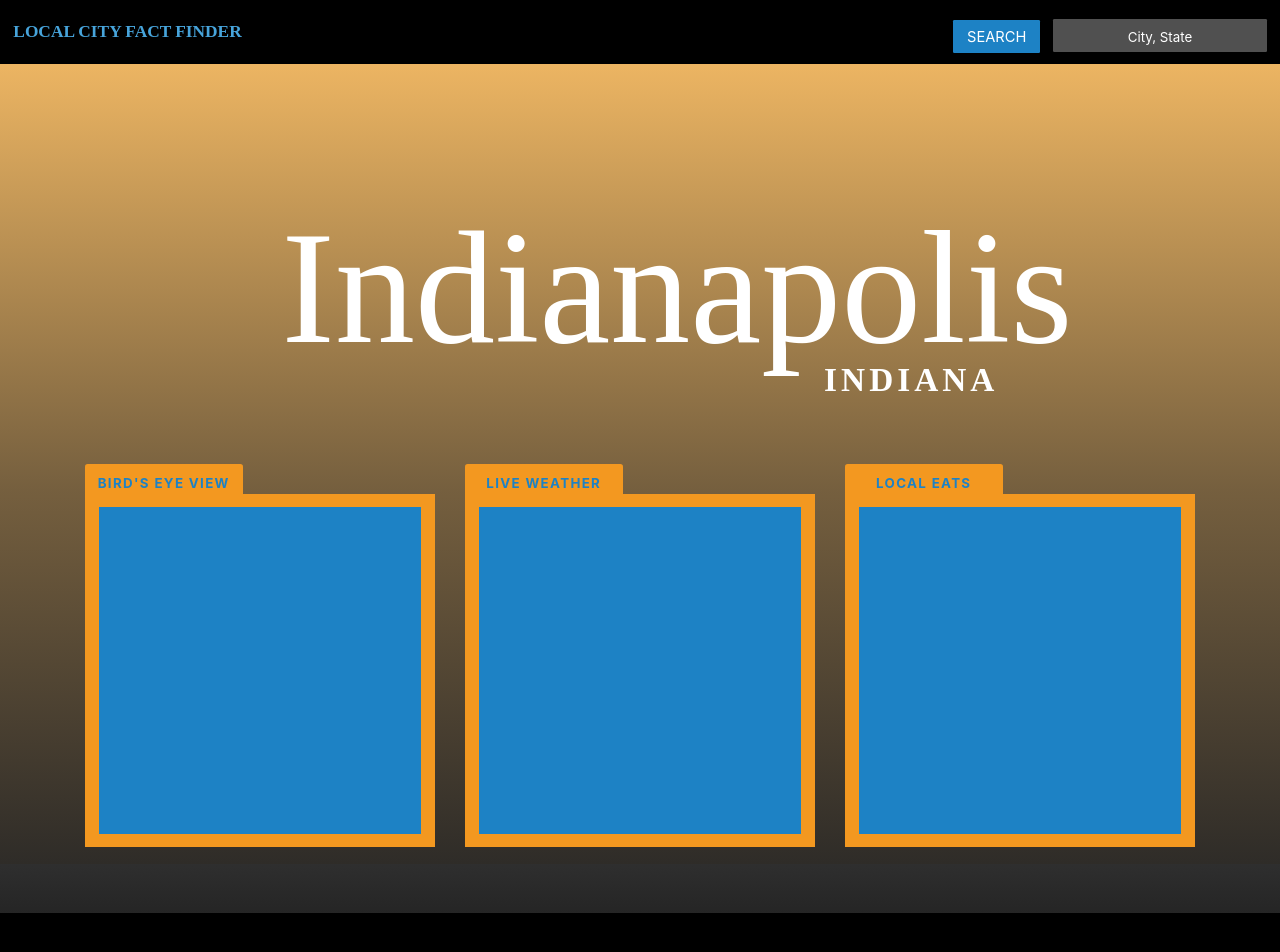
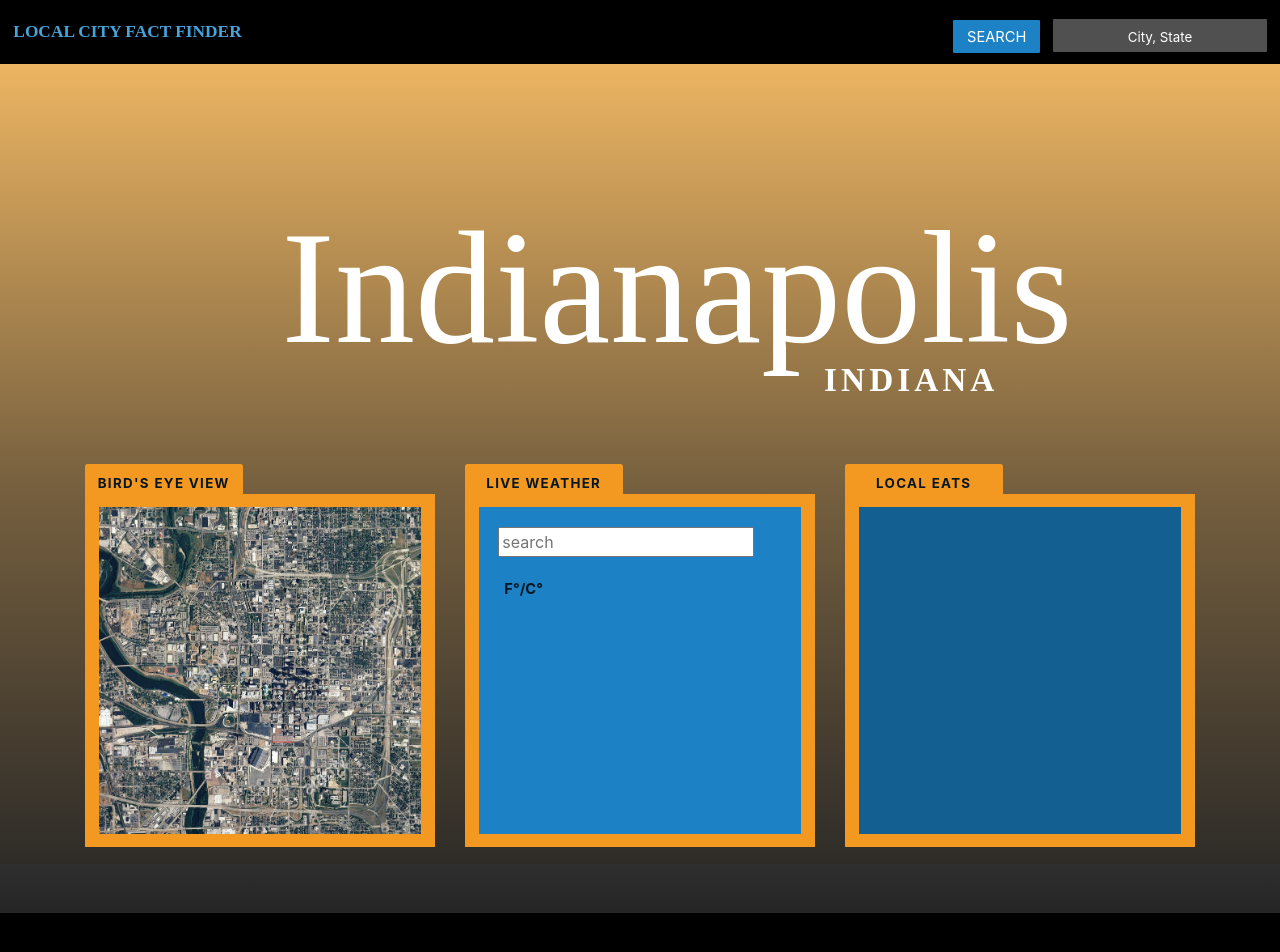
Before and after one commit to rachelclayton26/24HourProject, a React (Create React App) app in the folder client/: page / in a window 1280 px wide. Shown: the top 952 px of the page. Built offline with nearby package versions, Linux system fonts and the light colour scheme; no server answers.

Commit message:
working site v1

```diff
--- a/client/src/App.css
+++ b/client/src/App.css
@@ -110,7 +110,7 @@
   text-align: center;
   font-size: 10pt;
   text-transform: uppercase;
-  color:#1d82c5;
+  color:#051622;
   line-height: 23pt;
   font-weight: bold;
   letter-spacing: 1pt;
@@ -126,7 +126,7 @@
 
 .nasaFetch{
   height: 245pt;
-  width: 92%;
+  width: 322px;
   margin-left: auto;
   margin-right: auto;
   background-color: #1d82c5;
@@ -134,9 +134,15 @@
   position: inherit;
 }
 
+#bird{
+  width: 322px;
+  height: 245pt;
+  object-fit: cover;
+}
+
 .weatherFetch{
   height: 245pt;
-  width: 92%;
+  width: 322px;
   margin-left: auto;
   margin-right: auto;
   background-color: #1d82c5;
@@ -146,10 +152,10 @@
 
 .eatsFetch{
   height: 245pt;
-  width: 92%;
+  width: 322px;
   margin-left: auto;
   margin-right: auto;
-  background-color: #1d82c5;
+  background-color: #135f92;
   z-index: 2;
   position: inherit;
 }
@@ -252,7 +258,7 @@
     text-align: center;
     font-size: 10pt;
     text-transform: uppercase;
-    color:#1d82c5;
+    color:#051622;
     line-height: 23pt;
     font-weight: bold;
     letter-spacing: 1pt;
@@ -293,7 +299,7 @@
     width: 92%;
     margin-left: auto;
     margin-right: auto;
-    background-color: #1d82c5;
+    background-color: #135f92;
     z-index: 2;
     position: inherit;
   }
@@ -423,7 +429,7 @@
     text-align: center;
     font-size: 10pt;
     text-transform: uppercase;
-    color:#1d82c5;
+    color:#051622;
     line-height: 23pt;
     font-weight: bold;
     letter-spacing: 1pt;
@@ -463,7 +469,7 @@
     width: 92%;
     margin-left: auto;
     margin-right: auto;
-    background-color: #1d82c5;
+    background-color: #135f92;
     z-index: 2;
     position: inherit;
   }
@@ -593,7 +599,7 @@
     text-align: center;
     font-size: 10pt;
     text-transform: uppercase;
-    color:#1d82c5;
+    color:#051622;
     line-height: 23pt;
     font-weight: bold;
     letter-spacing: 1pt;
@@ -633,7 +639,7 @@
     width: 92%;
     margin-left: auto;
     margin-right: auto;
-    background-color: #1d82c5;
+    background-color: #135f92;
     z-index: 2;
     position: inherit;
   }
--- a/client/src/App.js
+++ b/client/src/App.js
@@ -1,4 +1,6 @@
-import logo from './logo.svg';
+import Nasa from "./components/NASA";
+import Weather from "./components/Weather"
+import bird from "./assets/bird.jpeg"
 import './App.css';
 import 'bootstrap/dist/css/bootstrap.min.css'
 <link href="http://fonts.cdnfonts.com/css/brusher" rel="stylesheet"></link>
@@ -30,13 +32,17 @@ function App() {
             <div class="col-sm">
               <div className="header">Bird's Eye View</div>
               <div className="fetchContainers">
-                <div className="nasaFetch"></div>
+                <div className="nasaFetch">
+                  {/* <Nasa /> */}
+                  <img id="bird" src={bird}></img>
+                </div>
               </div>
             </div>
             <div class="col-sm">
             <div className="header">Live Weather</div>
               <div className="fetchContainers">
                 <div className="weatherFetch"></div>
+                <Weather />
               </div>
             </div>
             <div class="col-sm">
--- /dev/null
+++ b/client/src/components/NASA.js
@@ -0,0 +1,36 @@
+import { useState, useEffect } from "react";
+const key = "OvrxrgwbLdNgnfNdzJ2XBn7FjNPeo3qXF4i0byF78";
+const baseUrl = "https://api.nasa.gov/planetary/earth/imagery";
+
+const Nasa = (props) => {
+  const latitude = props.coords.lat;
+  const longitude = props.coords.lon;
+  const dates = new Date().toISOString().split("T")[0];
+
+  const urlForImage = `${baseUrl}?lon=${longitude}&lat=${latitude}&date=${dates}&dim=0.19&api_key=${key}`;
+
+  const [result, setResult] = useState({});
+
+  useEffect(() => {
+    fetchImage();
+  });
+
+  const fetchImage = async () => {
+    console.log(urlForImage);
+    fetch(urlForImage)
+      .then((res) => {
+        console.log("res:", res);
+        return res.url;
+      })
+      .then((res) => {
+        console.log(res);
+        setResult(res);
+      });
+  };
+  return (
+    <div>
+      <img src={result} alt="pic"></img>
+    </div>
+  );
+};
+export default Nasa;
--- /dev/null
+++ b/client/src/components/Weather.js
@@ -0,0 +1,80 @@
+import React from 'react';
+import {useState} from 'react';
+import "./weather.css";
+
+const api ={
+key: "07eaa6a8ac52b5a89c32ab04f65d24c2",
+base: "https://api.openweathermap.org/data/2.5/"
+}
+
+function tempCelcius(f){
+    return(f-32)*(5/9);
+}
+
+function Weather() {
+  const [query, setQuery] = useState('')
+  const [weather, setWeather] = useState({})
+  const [temperature, setTemperature] = useState('')
+  const [tempToggle, setTempToggle] = useState('');
+
+  const search = e => {
+    if(e.key==="Enter") {
+      fetch(`${api.base}weather?q=${query}&units=imperial&appid=${api.key}`)
+      .then( res => res.json())
+      .then(result => {
+        setWeather(result);
+        setQuery('');
+        console.log(result);
+    });
+  }
+}
+
+  const dateBuilder = (d) => {
+    let months = ["January", "February", "March", "April", "May", "June", "July", "August", "September", "October", "November", "December"];
+
+    let days = ["Sunday", "Monday", "Tuesday", "Wednesday", "Thursday", "Friday", "Saturday"];
+
+    let day = days[d.getDay()];
+    let date = d.getDate();
+    let month = months[d.getMonth()];
+    let year = d.getFullYear();
+
+    return `${day} ${date} ${month} ${year}`
+  }
+  return (
+    <div className="weatherApp">
+      <main>
+        <div className = "search-box">
+          <input
+          type ="text"
+          className="search-bar"
+          placeholder= "search"
+          onChange = {e => setQuery(e.target.value)}
+          value = {query}
+          onKeyPress = {search}></input>
+        </div>
+        <button className="toggleButton" onClick = {()=>setTempToggle(!tempToggle)}>F°/C°</button>
+        {(typeof weather.main != "undefined") ? (
+          <div>
+        <div className = "location-box">
+          <div className="location">{weather.name}, {weather.sys.country}</div>
+          <div className = "date">{dateBuilder(new Date())}</div>
+        </div>
+        <div className = "weather-box">
+          <div className="temp">
+            {Math.round(weather.main.temp)}
+
+        {tempToggle ? tempCelcius(temperature).toFixed(0): temperature}
+            &deg;{tempToggle ? "C" : "F"}
+          </div>
+
+          <div className = "weather">{weather.weather[0].main}</div>
+        </div>
+        </div>
+        ) : ('')}
+      </main>
+    </div>
+  );
+}
+
+export default Weather;
--- /dev/null
+++ b/client/src/components/weather.css
@@ -0,0 +1,59 @@
+.weatherApp{
+    height: 245pt;
+    margin-top: -245pt;
+    margin-left:10pt;
+    margin-right:10pt;
+    Padding: 15pt;
+    /* background-color: pink; */
+}
+
+.location-box, .weather-box{
+    color: #9ad6f2;
+}
+
+.search-box{
+    display: flex;
+    justify-content: space-between;
+}
+
+.toggleButton{
+    border-radius: 1pt;
+    border: none;
+    width: 40pt;
+    height: 25pt;
+    margin-top: 2.5vh;
+    text-transform: uppercase;
+    font-size: 11pt;
+    background-color: #1d82c5;
+    color: #051622;
+    font-weight: bold;
+    display: flex;
+    justify-content: space-between;
+}
+
+.location{
+    font-size: 15pt;
+    font-family: "Montserrat";
+    font-weight: bold;
+    text-align: left;
+}
+
+.date{
+    font-size: 10pt;
+    font-family: "Montserrat";
+    text-align: left;
+}
+
+.temp{
+    font-size: 70pt;
+    font-family: "Montserrat";
+    font-weight: bold;
+    text-align: center;
+}
+
+.weather{
+    font-size: 15pt;
+    font-family: "Montserrat";
+    font-weight: bold;
+    text-align: center;
+}
```
Also changed, not shown: client/src/assets/bird.jpeg (added).
